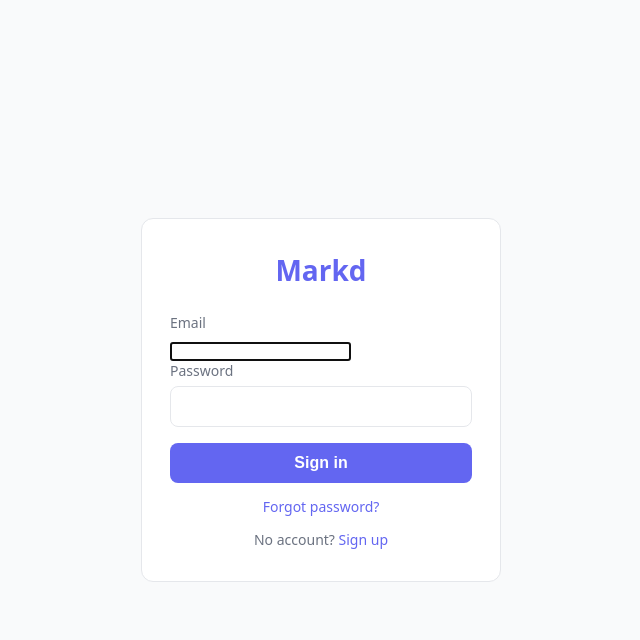
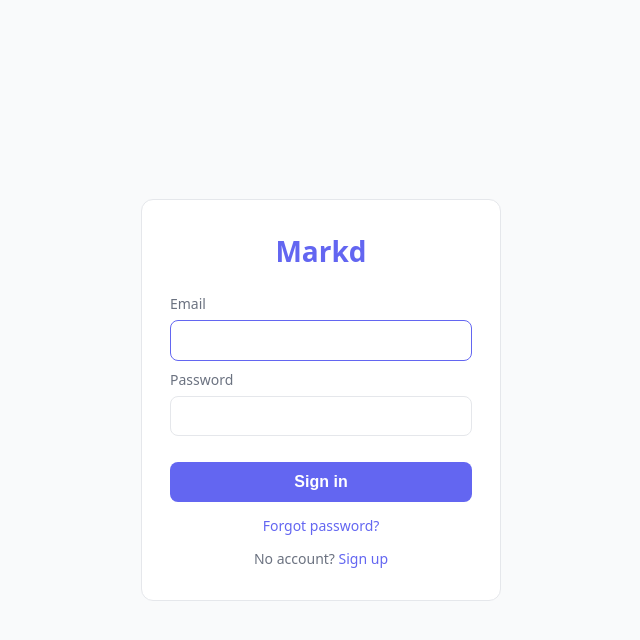
Before and after one commit to dezgo/markd, a Flask app: page /login?next=/diagnostics in a window 1280 px wide. Shown: the top 640 px of the page, without its empty margins (319-959 px from the left). Run offline with Flask 3, Linux system fonts and the light colour scheme.

Commit message:
Style email/text inputs on auth pages (full width like password)
Login + signup CSS only targeted input[type=password], leaving the
new email field at default browser width. Apply the same width and
spacing to email and text inputs.

Co-Authored-By: Claude Sonnet 4.6 <noreply@anthropic.com>

```diff
--- a/static/app.css
+++ b/static/app.css
@@ -57,7 +57,9 @@ body {
   color: var(--muted);
 }
 
-.login-card input[type="password"] {
+.login-card input[type="password"],
+.login-card input[type="email"],
+.login-card input[type="text"] {
   width: 100%;
   padding: 0.65rem 0.75rem;
   border: 1px solid var(--border);
@@ -65,11 +67,10 @@ body {
   font-size: 1rem;
   outline: none;
   transition: border-color 0.15s;
+  margin-bottom: 0.6rem;
 }
 
-.login-card input[type="password"]:focus {
-  border-color: var(--accent);
-}
+.login-card input:focus { border-color: var(--accent); }
 
 .login-card button {
   margin-top: 1rem;
--- a/static/app.js
+++ b/static/app.js
@@ -1,6 +1,6 @@
 'use strict';
 
-const VERSION = 'v21';
+const VERSION = 'v22';
 
 let todos = [];
 let filter = 'active';
--- a/static/sw.js
+++ b/static/sw.js
@@ -1,4 +1,4 @@
-const CACHE = 'markd-v21';
+const CACHE = 'markd-v22';
 const PRECACHE = [
   '/',
   '/static/app.css',
```
